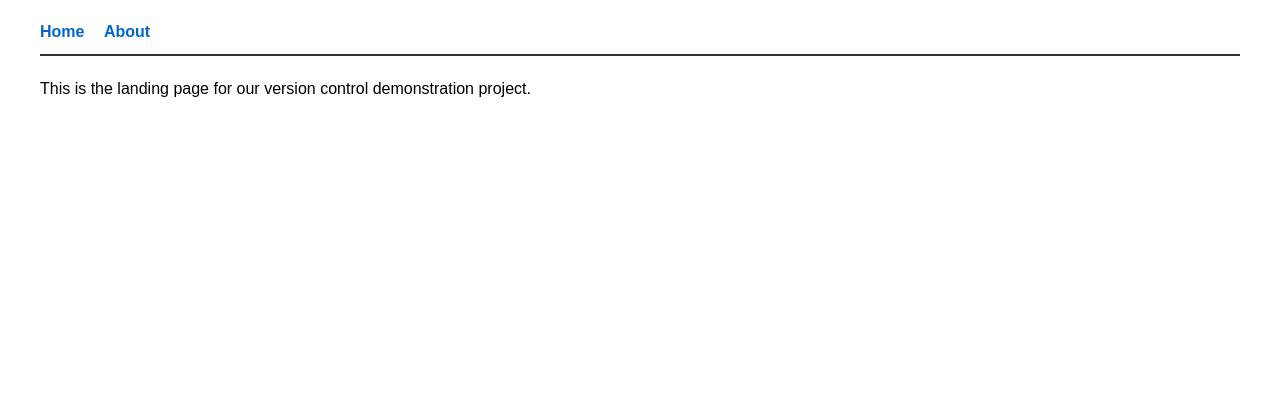
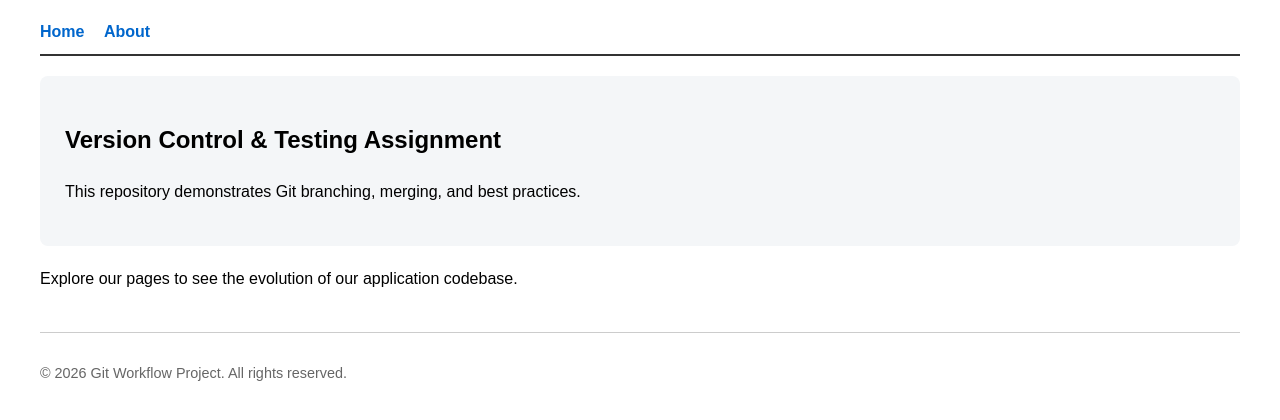
Before and after one commit to inland-taipen/git-workflow-assignment, a plain HTML site: page index.html in a window 1280 px wide. Shown: the part 94-514 px from the top of the page. Drawn offline with Linux system fonts and the light colour scheme.

Commit message:
Update index.html with hero section and footer

```diff
--- a/index.html
+++ b/index.html
@@ -8,6 +8,8 @@
         body { font-family: Arial, sans-serif; margin: 40px; line-height: 1.6; }
         header { border-bottom: 2px solid #333; padding-bottom: 10px; margin-bottom: 20px; }
         nav a { margin-right: 15px; text-decoration: none; color: #0066cc; font-weight: bold; }
+        .hero { background: #f4f6f8; padding: 25px; border-radius: 8px; margin-bottom: 20px; }
+        footer { margin-top: 40px; border-top: 1px solid #ccc; padding-top: 15px; color: #666; font-size: 0.9em; }
     </style>
 </head>
 <body>
@@ -19,7 +21,14 @@
         </nav>
     </header>
     <main>
-        <p>This is the landing page for our version control demonstration project.</p>
+        <div class="hero">
+            <h2>Version Control & Testing Assignment</h2>
+            <p>This repository demonstrates Git branching, merging, and best practices.</p>
+        </div>
+        <p>Explore our pages to see the evolution of our application codebase.</p>
     </main>
+    <footer>
+        <p>&copy; 2026 Git Workflow Project. All rights reserved.</p>
+    </footer>
 </body>
 </html>
```
